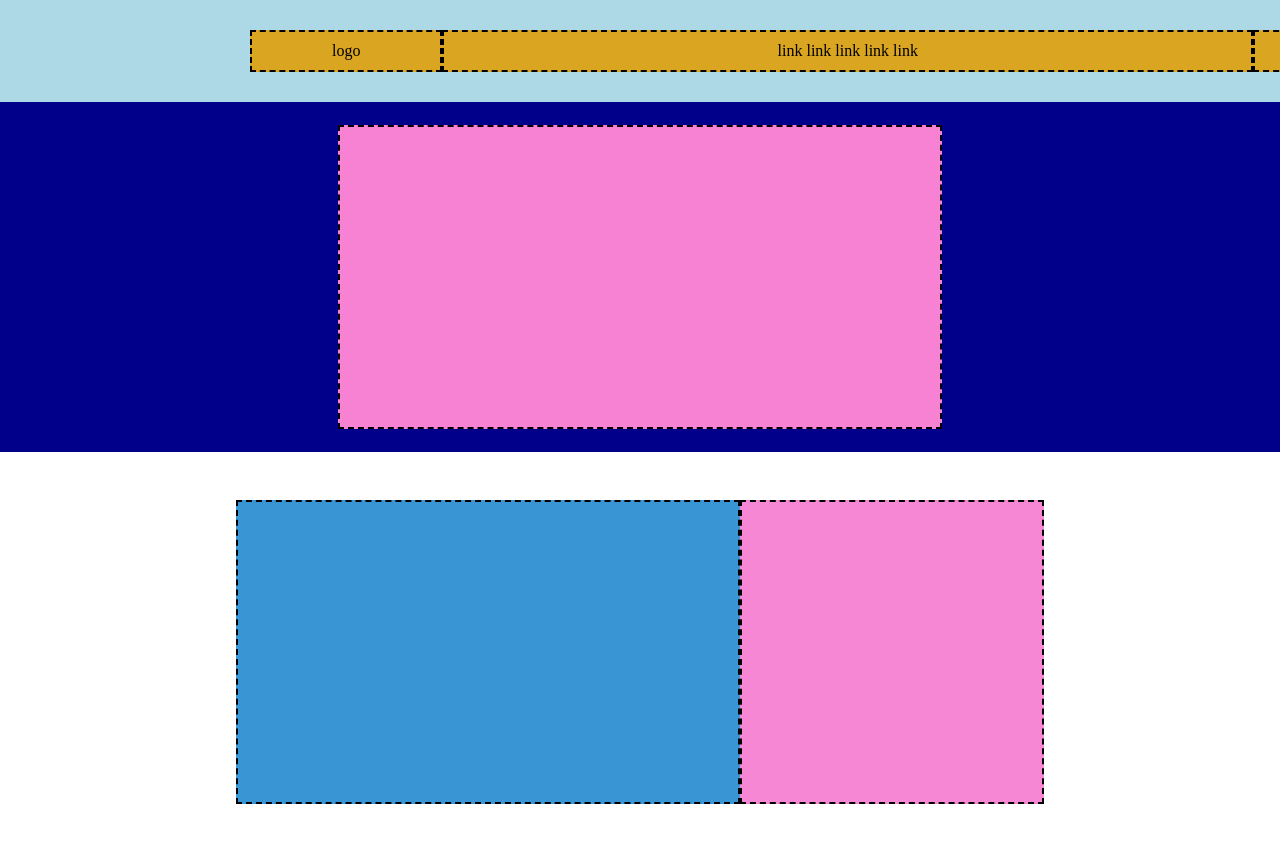
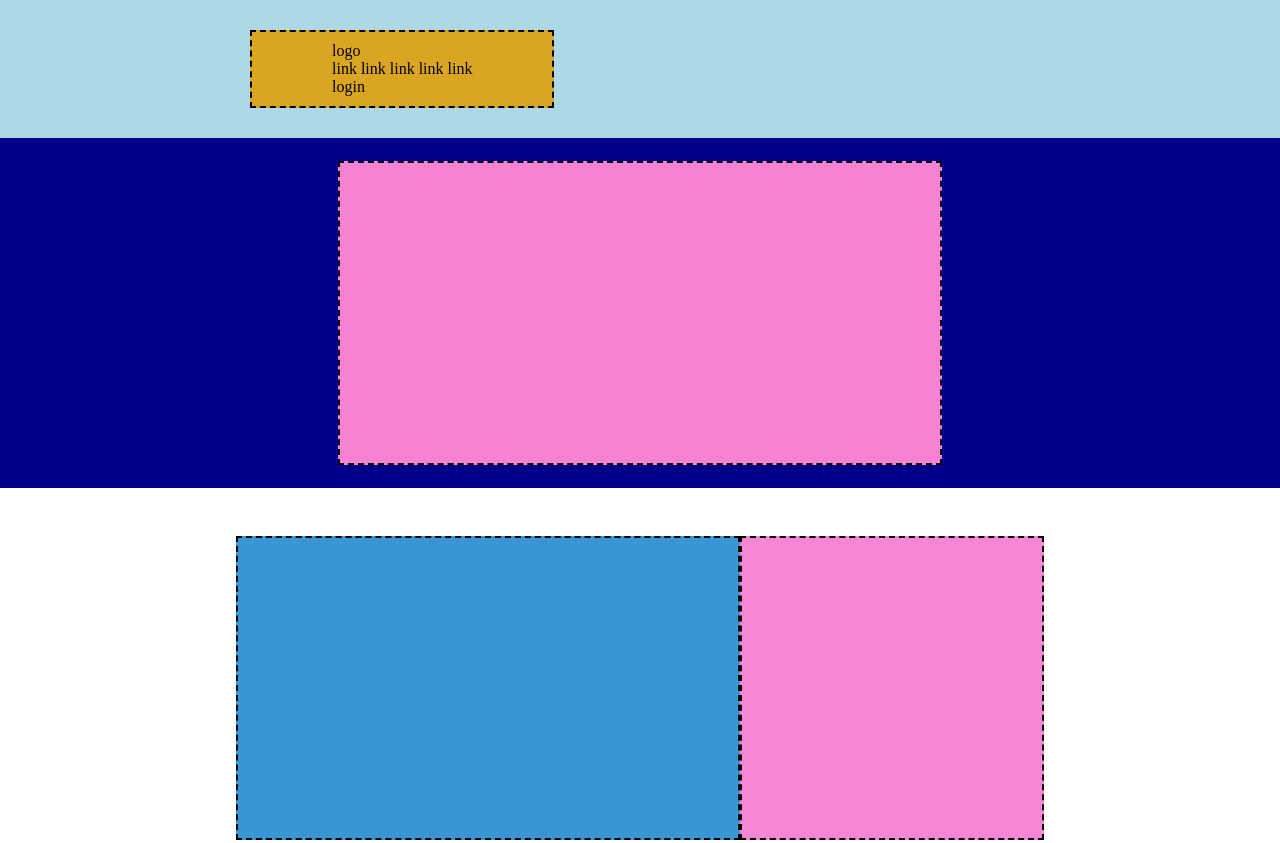
Before and after one commit to MartinaPerozzi/htmlcss-struttura-discord, a plain HTML site: page index.html in a window 1280 px wide. Shown: the top 843 px of the page. Drawn offline with Linux system fonts and the light colour scheme.

Commit message:
html header refactoring

```diff
--- a/index.html
+++ b/index.html
@@ -13,9 +13,9 @@
 </head>
 
 <body>
-    <div class="container-bg">
 <!-- Header -->
         <header class="header-container">
+            <div class="header-elements">
                 <div class="logo">logo</div>
                 <nav>
                     <ul>
@@ -27,6 +27,7 @@
                     </ul>
                 </nav>
                 <div>login</div>
+            </div>
         </header>
 
 <!-- Main -->
@@ -74,6 +75,5 @@
                 </div>
             </div>
         </footer>
-    </div>
 </body>
 </html>
```
Lines whose indentation alone changed are shown as unchanged.
